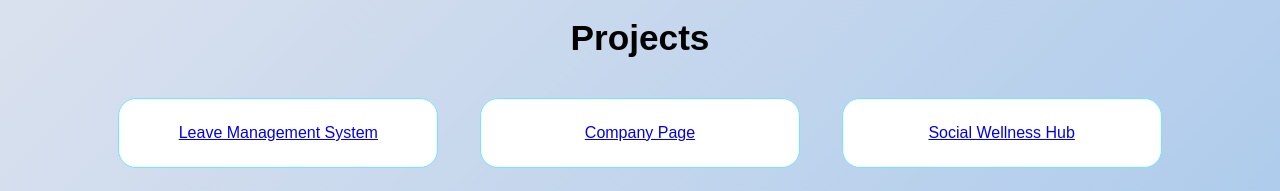
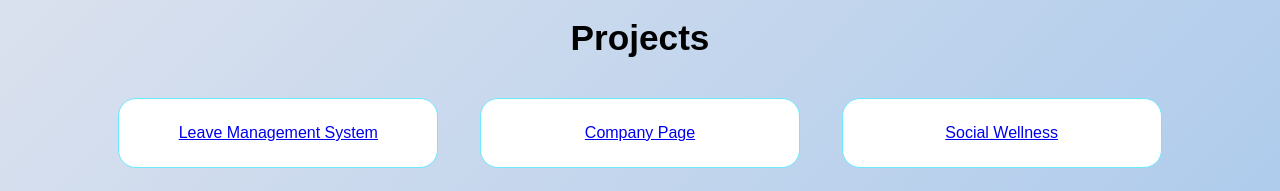
Before and after one commit to umangs1718-code/resume-app, a React (Create React App) app: page / in a window 1280 px wide. Shown: the part 980-1171 px from the top of the page. Built offline with nearby package versions, Linux system fonts and the light colour scheme.

Commit message:
Update App.js

```diff
--- a/src/App.js
+++ b/src/App.js
@@ -27,7 +27,7 @@ function App() {
       link: "https://polite-gumption-6064f6.netlify.app/"
     },
     {
-      name: "Social Wellness Hub",
+      name: "Social Wellness ",
       link: "https://vermillion-klepon-da02f9.netlify.app/"
     },
     {
```
